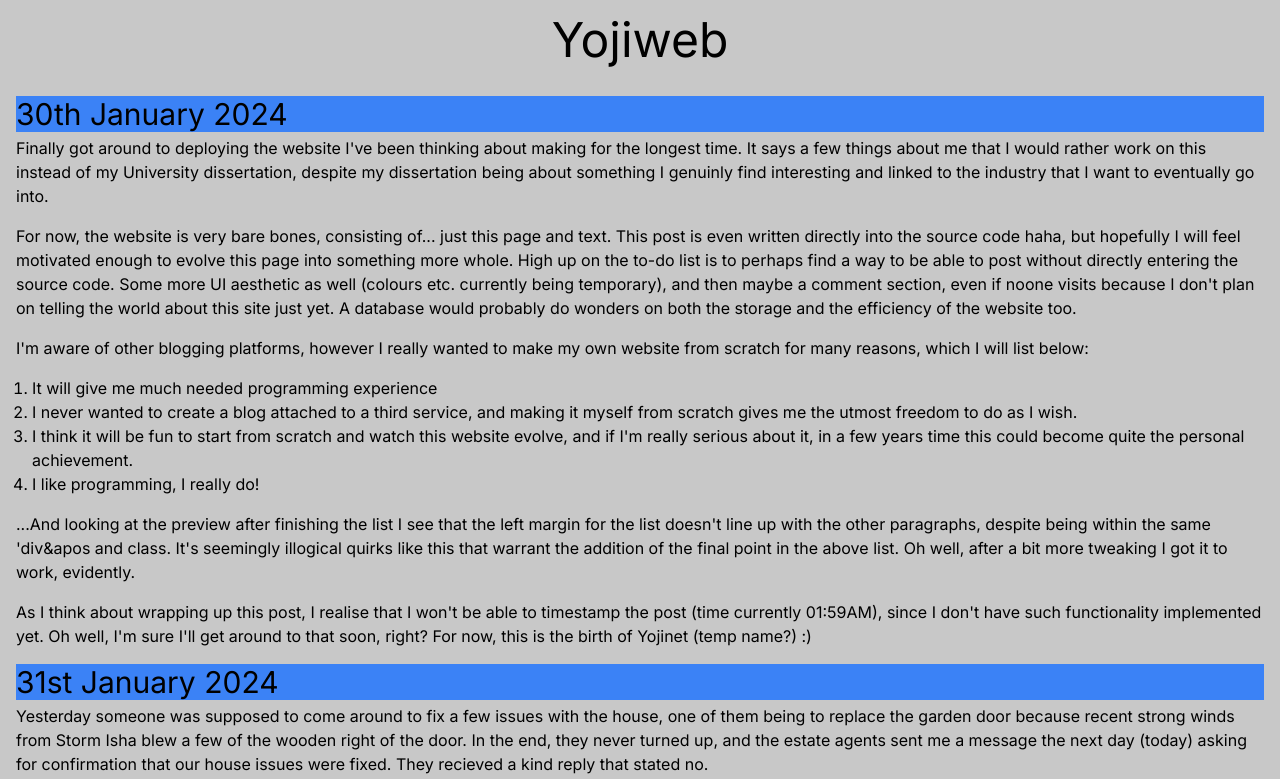
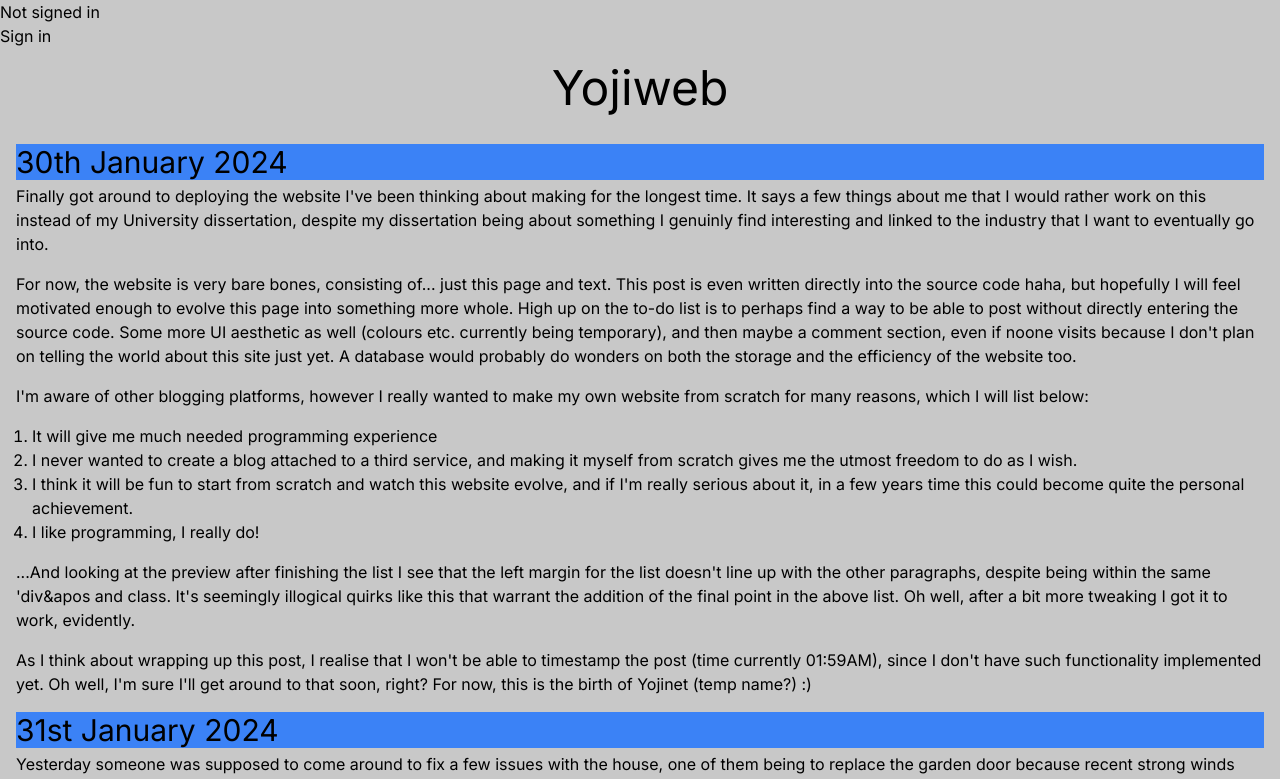
Before and after one commit to Yojijuku5/yojiweb, a Next.js app: page / in a window 1280 px wide. Shown: the top 779 px of the page. Built offline with nearby package versions, Linux system fonts and the light colour scheme; no server answers.

Commit message:
nextauth security yay

```diff
--- a/package.json
+++ b/package.json
@@ -12,6 +12,7 @@
     "@prisma/client": "^5.9.1",
     "@vercel/postgres": "^0.7.2",
     "next": "14.1.0",
+    "next-auth": "^4.24.5",
     "prisma": "^5.9.1",
     "react": "^18",
     "react-dom": "^18"
--- /dev/null
+++ b/src/app/NextAuthProvider.tsx
@@ -0,0 +1,11 @@
+"use client"
+import { SessionProvider } from "next-auth/react";
+import React from "react";
+
+type Props = {
+    children?: React.ReactNode;
+}
+
+export const NextAuthProvider = ({ children }: Props) => {
+    return <SessionProvider>{children}</SessionProvider>;
+}
--- /dev/null
+++ b/src/app/_app.tsx
@@ -0,0 +1,13 @@
+import { SessionProvider } from "next-auth/react";
+import type { AppProps } from "next/app";
+
+export default function App({
+    Component,
+    pageProps: { session, ...pageProps },
+}: AppProps) {
+    return (
+        <SessionProvider session={session}>
+            <Component {...pageProps} />
+        </SessionProvider>
+    )
+}
--- /dev/null
+++ b/src/app/api/auth/[...nextauth]/route.ts
@@ -0,0 +1,13 @@
+import NextAuth from "next-auth/next";
+import GithubProvider from "next-auth/providers/github";
+
+const handler = NextAuth({
+    providers: [
+        GithubProvider({
+            clientId: process.env.GITHUB_ID as string,
+            clientSecret: process.env.GITHUB_SECRET as string,
+        }),
+    ],
+})
+
+export { handler as GET, handler as POST }
--- a/src/app/layout.tsx
+++ b/src/app/layout.tsx
@@ -1,5 +1,6 @@
 import type { Metadata } from "next";
 import { Inter } from "next/font/google";
+import { NextAuthProvider } from "./NextAuthProvider";
 import "./globals.css";
 
 const inter = Inter({ subsets: ["latin"] });
@@ -16,7 +17,7 @@ export default function RootLayout({
 }>) {
   return (
     <html lang="en">
-      <body className={inter.className}>{children}</body>
+        <body className={inter.className}><NextAuthProvider>{children}</NextAuthProvider></body>
     </html>
   );
 }
--- a/src/app/page.tsx
+++ b/src/app/page.tsx
@@ -3,16 +3,37 @@ import Timestamp from '@/components/currentTime';
 import Timepost from '@/components/timestamp';
 import Link from 'next/link';
 import { useState } from 'react';
+import { useSession, signIn, signOut } from "next-auth/react"
 
 const Home = () => {
+  const { data: session, status } = useSession();
+  const userEmail = session?.user?.email;
+
   const [showTime, setShowTime] = useState(false);
 
   const updateCurrentTime = () => {
     setShowTime((showTime) => !showTime);
   }
 
+  if (status === "loading") {
+    return <p>Hang on...</p>
+  }
+
+  if (status === "authenticated") {
+    return (
+      <div>
+        <p>Signed in as {userEmail}</p>
+        <button onClick={() => signOut()}>Sign out</button>
+      </div>
+    )
+  }
+
   return (
     <main>
+      <div>
+        <p>Not signed in</p>
+        <button onClick={() => signIn("github")}>Sign in</button>
+      </div>
       <div className="flex-col">
         <div className="flex-auto h-20 text-center text-5xl">
           <h1 className="my-4">Yojiweb</h1>
```
Also changed, not shown: 1 other file (tests, documents, lock files or other folders).
